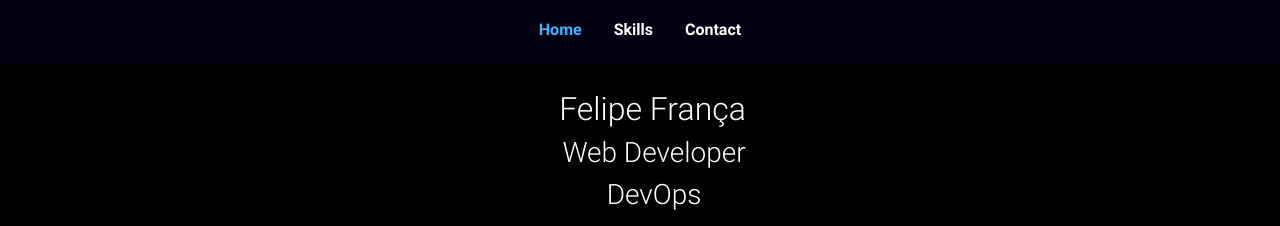
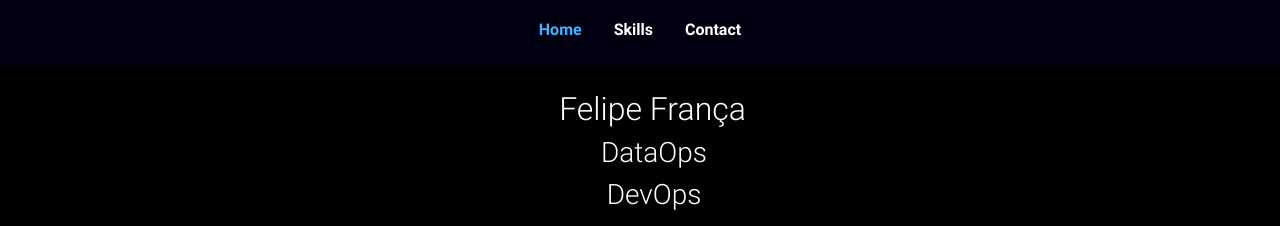
Before and after one commit to felipefranca93/portfolio, a plain HTML site: page index.html in a window 1280 px wide. Shown: the top 226 px of the page. Drawn offline with nearby package versions, Linux system fonts and the light colour scheme.

Commit message:
test workflow

```diff
--- a/index.html
+++ b/index.html
@@ -30,7 +30,7 @@
 
     <div class="container-fluid container-title">
         <h2> Felipe França </h2>
-      <h3>Web Developer</h3>
+      <h3>DataOps</h3>
       <h3>DevOps</h3>
     </div>
 
```
